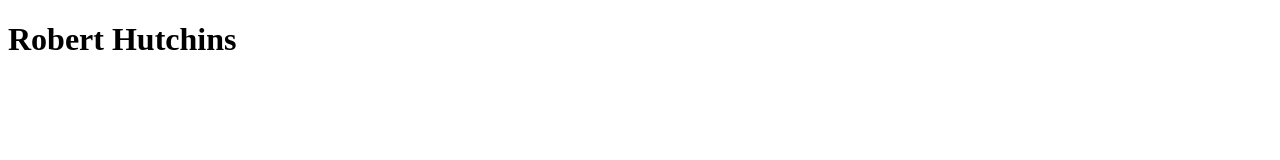
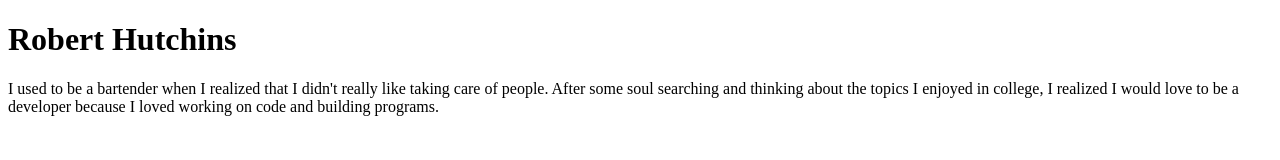
Before and after one commit to Just-Bob-Dev/Git-Skills, a plain HTML site: page index.html in a window 1280 px wide. Drawn offline with Linux system fonts and the light colour scheme.

Commit message:
Add bio info to index.html

```diff
--- a/index.html
+++ b/index.html
@@ -6,5 +6,6 @@
   </head>
   <body>
     <h1>Robert Hutchins</h1>
+    <p> I used to be a bartender when I realized that I didn't really like taking care of people. After some soul searching and thinking about the topics I enjoyed in college, I realized I would love to be a developer because I loved working on code and building programs.</p>
   </body>
 </html>
```
